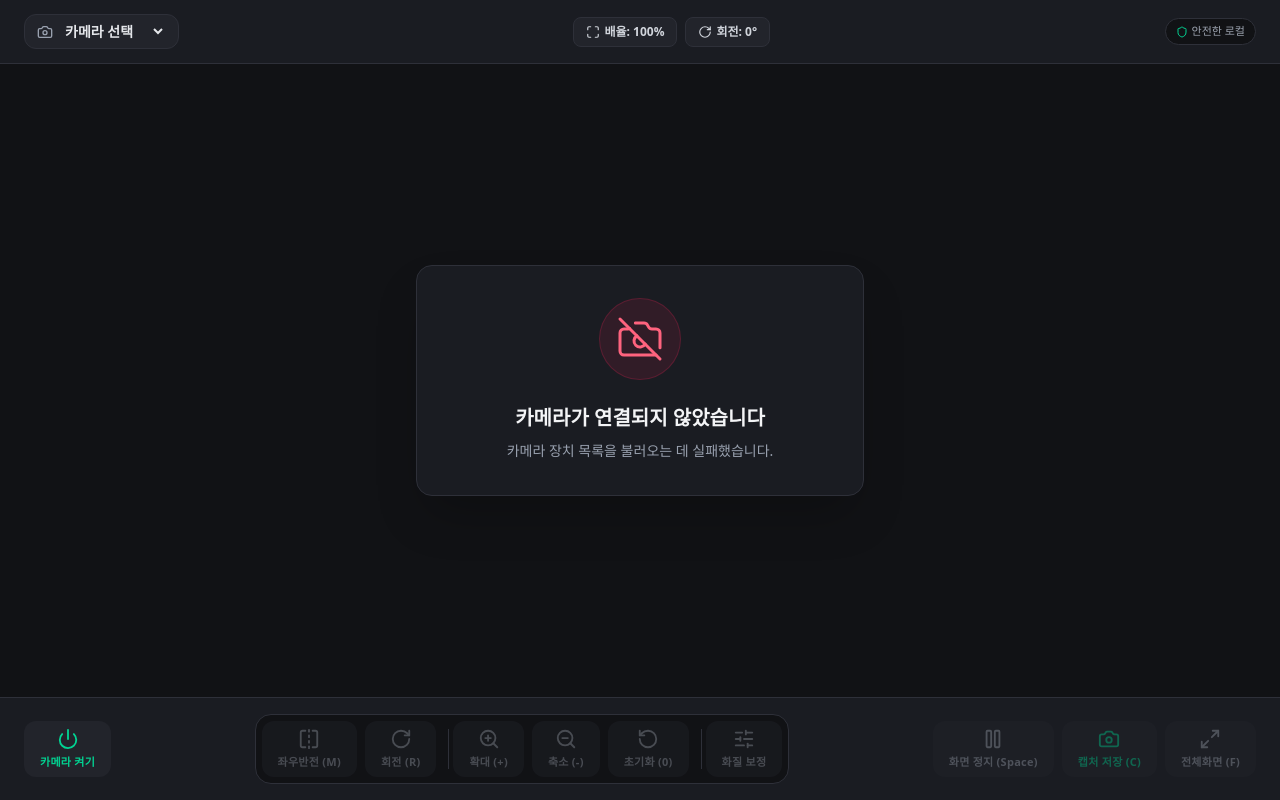
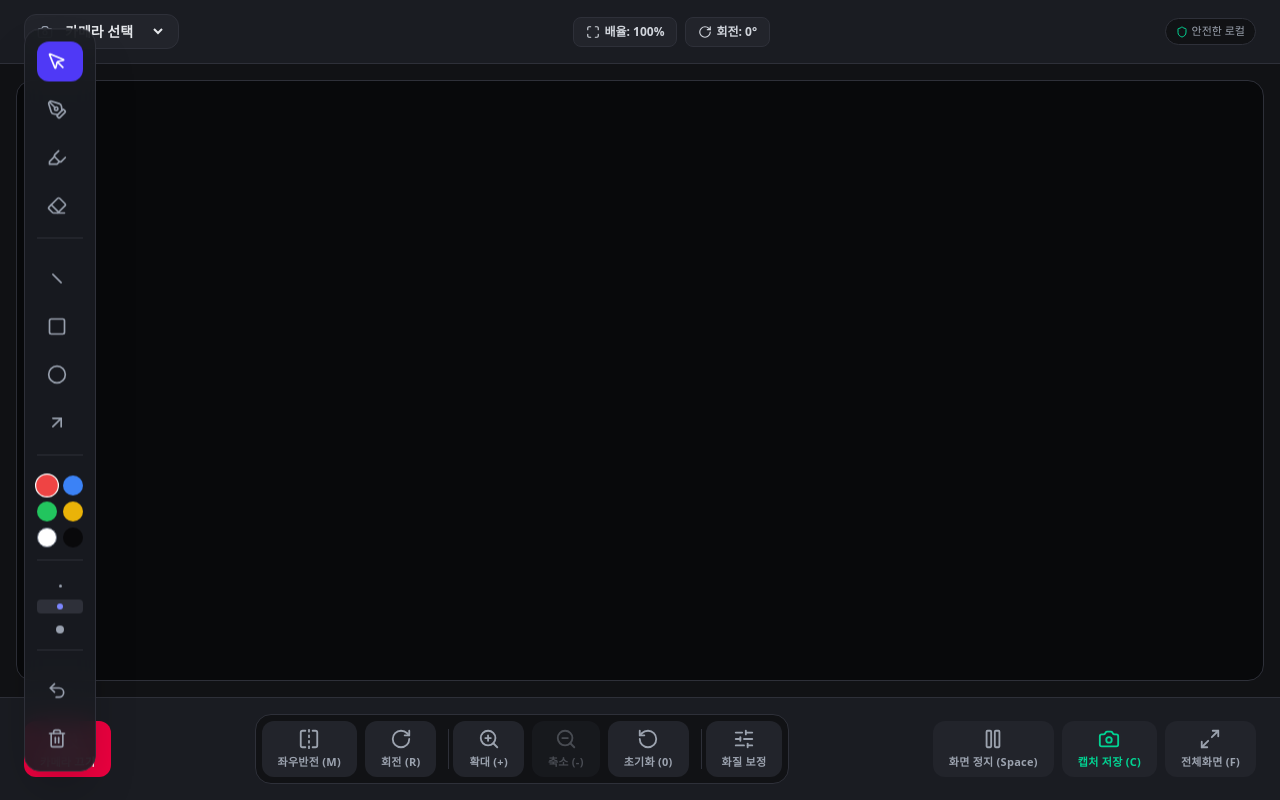
Before and after one commit to gourd2000-ship-it/WebcamView, a React (Vite) app: page / in a window 1280 px wide. Built offline with nearby package versions, Linux system fonts and the light colour scheme.

Commit message:
feat: 앱 시작 시 웹캠 자동 활성화 및 전체화면 강제화

```diff
--- a/electron/main.ts
+++ b/electron/main.ts
@@ -32,6 +32,9 @@ function createWindow() {
   } else {
     mainWindow.loadFile(path.join(__dirname, '../dist/index.html'))
   }
+
+  // 시작 시 확실하게 전체화면이 적용되도록 명시적 호출 추가
+  mainWindow.setFullScreen(true)
 
   // OS-level Fullscreen Event Listeners to keep React in sync
   mainWindow.on('enter-full-screen', () => {
--- a/src/hooks/useCamera.ts
+++ b/src/hooks/useCamera.ts
@@ -22,7 +22,7 @@ export interface UseCameraResult {
 export function useCamera(): UseCameraResult {
   const [devices, setDevices] = useState<MediaDeviceInfo[]>([])
   const [selectedDeviceId, setSelectedDeviceId] = useState<string>('')
-  const [isCameraActive, setIsCameraActive] = useState<boolean>(false)
+  const [isCameraActive, setIsCameraActive] = useState<boolean>(true)
   const [stream, setStream] = useState<MediaStream | null>(null)
 
   // Freeze States
```
Also changed, not shown: 1 other file (tests, documents, lock files or other folders).
